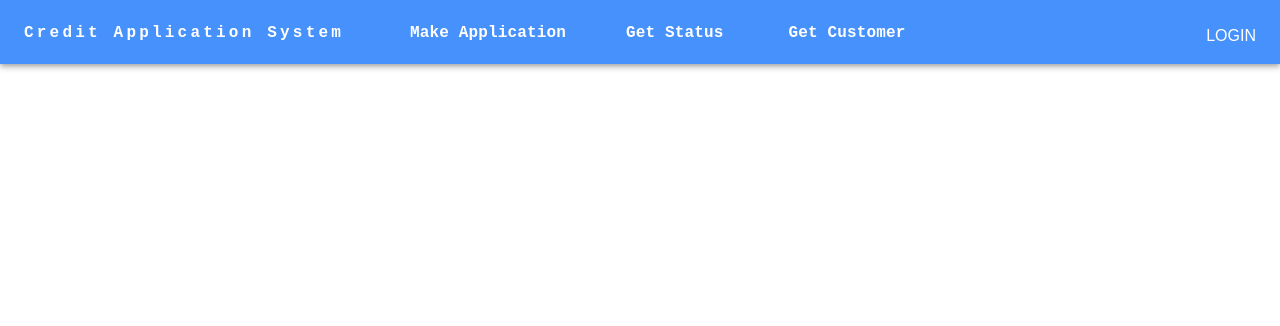
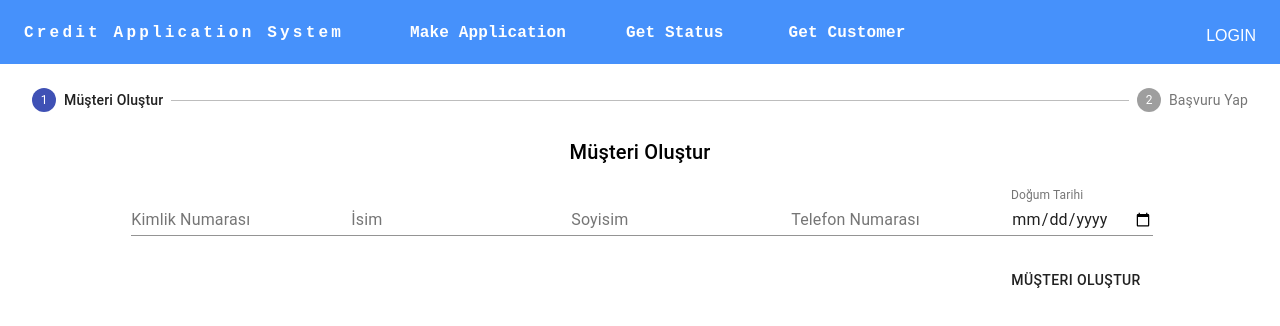
Before and after one commit to keremcengiz0/credit-application-system-ui, a React (Create React App) app: page /api/v1/applications/make-application in a window 1280 px wide. Shown: the top 326 px of the page. Built offline with nearby package versions, Linux system fonts and the light colour scheme.

Commit message:
added MakeApplicationForm and code improvements.

```diff
--- a/package.json
+++ b/package.json
@@ -12,6 +12,7 @@
     "@testing-library/jest-dom": "^5.16.5",
     "@testing-library/react": "^13.4.0",
     "@testing-library/user-event": "^13.5.0",
+    "axios": "^1.3.2",
     "react": "^18.2.0",
     "react-dom": "^18.2.0",
     "react-router-dom": "^6.8.1",
--- a/src/App.js
+++ b/src/App.js
@@ -1,12 +1,20 @@
 import "./App.css";
 import Navbar from "./components/Navbar/Navbar";
 import { BrowserRouter, Routes, Route } from "react-router-dom";
+import MakeApplicationForm from "./components/Application/MakeApplicationForm";
 
 function App() {
   return (
     <div className="App">
       <BrowserRouter>
         <Navbar></Navbar>
+        <Routes>
+          <Route
+            exact
+            path="/api/v1/applications/make-application"
+            element={<MakeApplicationForm />}
+          ></Route>
+        </Routes>
       </BrowserRouter>
     </div>
   );
--- /dev/null
+++ b/src/components/Application/MakeApplicationForm.js
@@ -0,0 +1,183 @@
+import React, { useState } from "react";
+import {
+  Stepper,
+  Step,
+  StepLabel,
+  Button,
+  Typography,
+  TextField,
+} from "@material-ui/core";
+import Axios from "axios";
+import { makeStyles } from "@material-ui/core/styles";
+import { useNavigate } from "react-router-dom";
+
+const useStyles = makeStyles((theme) => ({
+  textfield: { marginTop: 20 },
+}));
+
+function MakeApplicationForm() {
+  const [activeStep, setActiveStep] = useState(0);
+  const classes = useStyles();
+  const refreshPage = () => window.location.reload(true);
+  let navigate = useNavigate();
+
+  const [stateCustomer, setStateCustomer] = useState({
+    identityNumber: "",
+    firstName: "",
+    lastName: "",
+    phoneNumber: "",
+    birthDate: "",
+  });
+  const [stateApplication, setStateApplication] = useState({
+    identityNumber: "",
+    salary: "",
+    guarantee: "",
+  });
+  const steps = ["Müşteri Oluştur", "Başvuru Yap"];
+
+  const handleNext = () => {
+    setActiveStep((prevActiveStep) => prevActiveStep + 1);
+  };
+
+  const handleBack = () => {
+    setActiveStep((prevActiveStep) => prevActiveStep - 1);
+  };
+
+  const handleChange = (event) => {
+    const { name, value } = event.target;
+    setStateCustomer({ ...stateCustomer, [name]: value });
+  };
+
+  const handleSubmit = async () => {
+    const customerData = { ...stateCustomer };
+    try {
+      const response = await Axios.post("/api/v1/customers", customerData);
+      if (response.status === 200) {
+        setStateApplication({
+          ...stateApplication,
+          identityNumber: customerData.identityNumber,
+        });
+        handleNext();
+      }
+    } catch (error) {
+      console.error(error);
+    }
+  };
+
+  const handleApplicationSubmit = async () => {
+    const applicationData = { ...stateApplication };
+    try {
+      const response = await Axios.post(
+        `/api/v1/applications/${applicationData.identityNumber}`,
+        applicationData
+      ).then((response) => {
+        refreshPage();
+      });
+      if (response.status === 200) {
+        console.log("Başvuru oluşturuldu!");
+        navigate("/");
+      }
+    } catch (error) {
+      console.error(error);
+    }
+  };
+
+  return (
+    <div>
+      <Stepper activeStep={activeStep}>
+        {steps.map((label, index) => (
+          <Step key={label}>
+            <StepLabel>{label}</StepLabel>
+          </Step>
+        ))}
+      </Stepper>
+      <div>
+        {activeStep === 0 && (
+          <div>
+            <Typography variant="h6">Müşteri Oluştur</Typography>
+            <TextField
+              label="Kimlik Numarası"
+              name="identityNumber"
+              value={stateCustomer.identityNumber}
+              onChange={handleChange}
+              className={classes.textfield}
+            />
+            <TextField
+              label="İsim"
+              name="firstName"
+              value={stateCustomer.firstName}
+              onChange={handleChange}
+              className={classes.textfield}
+            />
+            <TextField
+              label="Soyisim"
+              name="lastName"
+              value={stateCustomer.lastName}
+              onChange={handleChange}
+              className={classes.textfield}
+            />
+            <TextField
+              label="Telefon Numarası"
+              name="phoneNumber"
+              value={stateCustomer.phoneNumber}
+              onChange={handleChange}
+              className={classes.textfield}
+            />
+            <TextField
+              label="Doğum Tarihi"
+              name="birthDate"
+              type="date"
+              value={stateCustomer.birthDate}
+              onChange={handleChange}
+              InputLabelProps={{ shrink: true }}
+              className={classes.textfield}
+            />
+            <Button
+              style={{ marginLeft: -150, paddingTop: 100 }}
+              onClick={handleSubmit}
+            >
+              Müşteri Oluştur
+            </Button>
+          </div>
+        )}
+        {activeStep === 1 && (
+          <div>
+            <Typography variant="h6">Başvuru Yap</Typography>
+            <TextField
+              label="Kimlik Numarası"
+              name="identityNumber"
+              value={stateApplication.identityNumber}
+              disabled
+            />
+            <TextField
+              label="Maaş"
+              name="salary"
+              value={stateApplication.salary}
+              onChange={(event) =>
+                setStateApplication({
+                  ...stateApplication,
+                  salary: event.target.value,
+                })
+              }
+            />
+            <TextField
+              label="Teminat"
+              name="guarantee"
+              value={stateApplication.guarantee}
+              onChange={(event) =>
+                setStateApplication({
+                  ...stateApplication,
+                  guarantee: event.target.value,
+                })
+              }
+            />
+            <Button onClick={handleBack}>Geri</Button>
+            <Button onClick={handleApplicationSubmit}>Başvuru Yap</Button>
+          </div>
+        )}
+      </div>
+    </div>
+  );
+}
+
+export default MakeApplicationForm;
--- a/src/components/Navbar/Navbar.js
+++ b/src/components/Navbar/Navbar.js
@@ -23,12 +23,6 @@ const useStyles = makeStyles((theme) => ({
   },
   customer: {
     paddingLeft: 65,
-  },
-  link: {
-    fontSize: "16px",
-    textDecoration: "none",
-    boxShadow: "none",
-    color: "white",
   },
 }));
 
```
Also changed, not shown: 1 other file (tests, documents, lock files or other folders).
